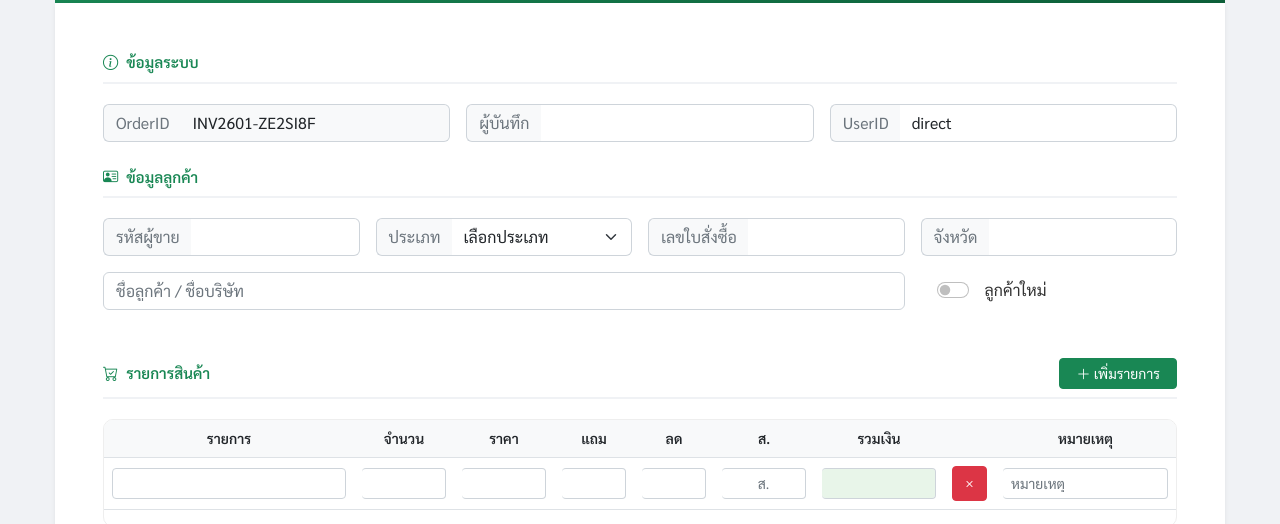
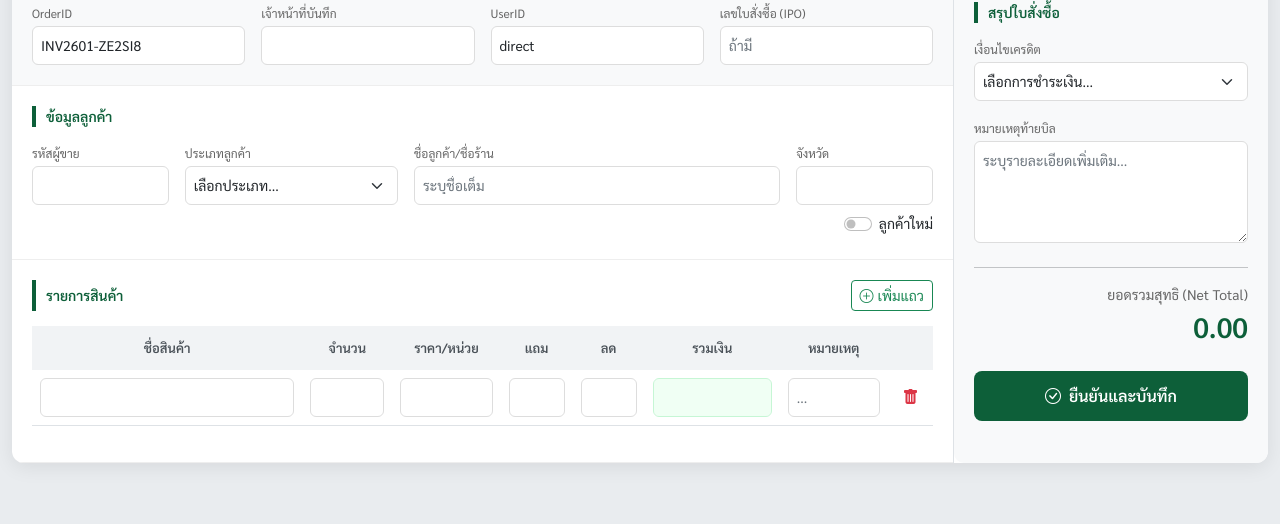
Before and after one commit to GISpharma/lineodersend, a plain HTML site: page old.html in a window 1280 px wide. Shown: the part 96-620 px from the top of the page. Drawn offline with nearby package versions, Linux system fonts and the light colour scheme; some packages are replaced by stand-ins of ours; a script that the page names is missing.

Commit message:
Update old.html

```diff
--- a/old.html
+++ b/old.html
@@ -3,86 +3,101 @@
 <head>
   <meta charset="UTF-8" />
   <meta name="viewport" content="width=device-width, initial-scale=1.0" />
-  <title>GIS รายการสั่งซื้อ</title>
+  <title>GIS Order System</title>
   <link href="https://fonts.googleapis.com/css2?family=Sarabun:wght@300;400;600&display=swap" rel="stylesheet">
   <link href="https://cdn.jsdelivr.net/npm/bootstrap@5.2.3/dist/css/bootstrap.min.css" rel="stylesheet">
   <link rel="stylesheet" href="https://cdn.jsdelivr.net/npm/bootstrap-icons@1.10.0/font/bootstrap-icons.css">
 
   <style>
-    body { background-color: #f0f2f5; font-family: 'Sarabun', sans-serif; color: #333; }
-    .main-container { max-width: 1200px; margin: 30px auto; padding: 0 15px; }
-    .form-header {
-      background: linear-gradient(135deg, #198754 0%, #0d5f39 100%);
-      color: white; padding: 20px 30px; border-radius: 15px 15px 0 0;
+    :root { --primary-color: #0d5f39; --secondary-bg: #f8f9fa; }
+    body { background-color: #e9ecef; font-family: 'Sarabun', sans-serif; font-size: 14px; }
+
+    /* Layout */
+    .main-wrapper { max-width: 1300px; margin: 20px auto; }
+    .glass-card {
+      background: white; border-radius: 12px; border: none;
+      box-shadow: 0 4px 20px rgba(0,0,0,0.08); overflow: hidden;
     }
-    .card { border: none; border-radius: 0 0 15px 15px; box-shadow: 0 10px 30px rgba(0,0,0,0.08); }
-    .section-title {
-      font-size: 0.95rem; font-weight: 600; color: #198754;
-      margin-bottom: 20px; border-bottom: 2px solid #f0f2f5; padding-bottom: 8px;
+
+    /* Header */
+    .top-bar {
+      background: var(--primary-color); color: white;
+      padding: 15px 25px; border-bottom: 4px solid #198754;
     }
-    .input-group-text { background-color: #f8f9fa; border-right: none; color: #6c757d; }
-    .form-control, .form-select { border-left: none; }
-    .form-control:focus, .form-select:focus { box-shadow: none; border-color: #ced4da; }
 
-    /* Table Styling */
-    .table-responsive { border-radius: 10px; border: 1px solid #eee; }
-    .table thead { background-color: #f8f9fa; }
-    .bg-amt { background-color: #e8f5e9 !important; font-weight: bold; color: #198754; }
-    .btn-submit { padding: 12px; font-weight: 600; border-radius: 10px; }
-    .NoPrint button { width: 35px; height: 35px; padding: 0; }
+    /* Sections */
+    .content-section { padding: 20px; border-bottom: 1px solid #eee; }
+    .section-label {
+      font-weight: 600; color: var(--primary-color);
+      margin-bottom: 15px; display: flex; align-items: center;
+      border-left: 4px solid var(--primary-color); padding-left: 10px;
+    }
+
+    /* Form Elements */
+    .form-label-sm { font-size: 12px; color: #666; margin-bottom: 4px; }
+    .form-control-sm, .form-select-sm { border-radius: 6px; border: 1px solid #ddd; padding: 8px; }
+    .input-group-text { background-color: #eee; border-color: #ddd; font-size: 12px; }
+
+    /* Table */
+    .table-custom { font-size: 13px; }
+    .table-custom thead { background: #f1f3f5; }
+    .table-custom th { border: none; padding: 12px 8px; font-weight: 600; color: #495057; }
+    .bg-amount { background-color: #f0fff4 !important; font-weight: 700; color: #0d5f39; border: 1px solid #c6f6d5 !important; }
+
+    /* Sidebar / Summary */
+    .summary-box { background: var(--secondary-bg); border-radius: 10px; padding: 20px; position: sticky; top: 20px; }
+    .total-label { font-size: 14px; color: #666; }
+    .total-value { font-size: 28px; font-weight: 700; color: var(--primary-color); }
+
+    .btn-save { background: var(--primary-color); color: white; padding: 12px; font-weight: 600; border-radius: 8px; transition: 0.3s; }
+    .btn-save:hover { background: #0a4b2d; transform: translateY(-2px); color: white; }
   </style>
 </head>
 <body>
 
-<div class="container main-container">
-  <div class="form-header d-flex justify-content-between align-items-center">
-    <div>
-      <h4 class="mb-0"><i class="bi bi-file-earmark-medical me-2"></i>บันทึกรายการสั่งซื้อ GISPHARMA</h4>
-    </div>
-    <div class="text-end d-none d-md-block">
-      <small class="opacity-75">Order Management System</small>
-    </div>
+<div class="main-wrapper container-fluid">
+  <div class="glass-card">
+    <div class="top-bar d-flex justify-content-between align-items-center">
+      <h5 class="mb-0 fw-bold"><i class="bi bi-box-seam me-2"></i>บันทึกรายการสั่งซื้อ GISPHARMA</h5>
+      <div id="dateDisplay" class="small opacity-75"></div>
     </div>
 
-  <div class="card shadow-sm">
-    <div class="card-body p-4 p-md-5">
     <form id="myForm">
+      <div class="row g-0">
+        <div class="col-lg-9 border-end">
 
-        <div class="section-title"><i class="bi bi-info-circle me-2"></i>ข้อมูลระบบ</div>
-        <div class="row g-3 mb-4">
-          <div class="col-md-4">
-            <div class="input-group">
-              <span class="input-group-text">OrderID</span>
-              <input type="text" id="keyInput" name="order_id" class="form-control bg-light" readonly>
+          <div class="content-section bg-light">
+            <div class="row g-3">
+              <div class="col-md-3">
+                <label class="form-label-sm">OrderID</label>
+                <input type="text" id="keyInput" name="order_id" class="form-control form-control-sm" readonly>
               </div>
+              <div class="col-md-3">
+                <label class="form-label-sm">เจ้าหน้าที่บันทึก</label>
+                <input type="text" id="displayName" name="displayName" class="form-control form-control-sm" required>
               </div>
-          <div class="col-md-4">
-            <div class="input-group">
-              <span class="input-group-text">ผู้บันทึก</span>
-              <input type="text" id="displayName" name="displayName" class="form-control" required>
+              <div class="col-md-3">
+                <label class="form-label-sm">UserID</label>
+                <input type="text" id="userId" name="userId" class="form-control form-control-sm" value="direct">
               </div>
-          </div>
-          <div class="col-md-4">
-            <div class="input-group">
-              <span class="input-group-text">UserID</span>
-              <input type="text" id="userId" name="userId" class="form-control" value="direct" required>
+              <div class="col-md-3">
+                <label class="form-label-sm">เลขใบสั่งซื้อ (IPO)</label>
+                <input type="text" name="ipo" class="form-control form-control-sm" placeholder="ถ้ามี">
               </div>
             </div>
           </div>
 
-        <div class="section-title"><i class="bi bi-person-vcard me-2"></i>ข้อมูลลูกค้า</div>
-        <div class="row g-3 mb-3">
-          <div class="col-md-3">
-            <div class="input-group">
-              <span class="input-group-text">รหัสผู้ขาย</span>
-              <input type="text" name="sell_id" class="form-control" required>
-            </div>
+          <div class="content-section">
+            <div class="section-label">ข้อมูลลูกค้า</div>
+            <div class="row g-3">
+              <div class="col-md-2">
+                <label class="form-label-sm">รหัสผู้ขาย</label>
+                <input type="text" name="sell_id" class="form-control form-control-sm" required>
               </div>
               <div class="col-md-3">
-            <div class="input-group">
-              <span class="input-group-text">ประเภท</span>
-              <select name="category" class="form-select" required>
-                <option value="">เลือกประเภท</option>
+                <label class="form-label-sm">ประเภทลูกค้า</label>
+                <select name="category" class="form-select form-select-sm" required>
+                  <option value="">เลือกประเภท...</option>
                   <option value="ร้านขายยา">ร้านขายยา</option>
                   <option value="คลีนิก">คลีนิก</option>
                   <option value="โรงพยาบาลรัฐ">โรงพยาบาลรัฐ</option>
@@ -91,78 +106,69 @@
                   <option value="ออนไลน์">ออนไลน์</option>
                 </select>
               </div>
+              <div class="col-md-5">
+                <label class="form-label-sm">ชื่อลูกค้า/ชื่อร้าน</label>
+                <input type="text" name="cust_nm" class="form-control form-control-sm" required placeholder="ระบุชื่อเต็ม">
               </div>
-          <div class="col-md-3">
-            <div class="input-group">
-              <span class="input-group-text">เลขใบสั่งซื้อ</span>
-              <input type="text" name="ipo" class="form-control">
+              <div class="col-md-2">
+                <label class="form-label-sm">จังหวัด</label>
+                <input list="provincesList" name="city" class="form-control form-control-sm" required>
               </div>
+              <div class="col-12 mt-2 text-end">
+                <div class="form-check form-switch d-inline-block">
+                  <input class="form-check-input" type="checkbox" id="newCustomerCheckbox" name="new_customer_flag" value="1">
+                  <label class="form-check-label" for="newCustomerCheckbox">ลูกค้าใหม่</label>
                 </div>
-          <div class="col-md-3">
-            <div class="input-group">
-              <span class="input-group-text">จังหวัด</span>
-              <input list="provincesList" id="cityInput" name="city" class="form-control" required>
               </div>
             </div>
           </div>
 
-        <div class="row g-3 mb-5">
-          <div class="col-md-9">
-            <input type="text" name="cust_nm" class="form-control" style="border-left: 1px solid #ced4da;" placeholder="ชื่อลูกค้า / ชื่อบริษัท" required>
+          <div class="content-section">
+            <div class="section-label d-flex justify-content-between">
+              <span>รายการสินค้า</span>
+              <button type="button" class="btn btn-outline-success btn-sm" onclick="BtnAdd()"><i class="bi bi-plus-circle me-1"></i>เพิ่มแถว</button>
             </div>
-          <div class="col-md-3 d-flex align-items-center">
-            <div class="form-check form-switch ms-3">
-              <input class="form-check-input" type="checkbox" id="newCustomerCheckbox" name="new_customer_flag" value="1">
-              <label class="form-check-label ms-2" for="newCustomerCheckbox">ลูกค้าใหม่</label>
+            <div class="table-responsive">
+              <table class="table table-custom align-middle">
+                <thead>
+                  <tr class="text-center">
+                    <th style="width: 30%;">ชื่อสินค้า</th>
+                    <th style="width: 10%;">จำนวน</th>
+                    <th style="width: 12%;">ราคา/หน่วย</th>
+                    <th style="width: 8%;">แถม</th>
+                    <th style="width: 8%;">ลด</th>
+                    <th style="width: 15%;">รวมเงิน</th>
+                    <th style="width: 12%;">หมายเหตุ</th>
+                    <th style="width: 5%;"></th>
+                  </tr>
+                </thead>
+                <tbody id="TBody">
+                  <tr id="TRow">
+                    <td><input list="itemSelect" name="item_nm" class="form-control form-control-sm"></td>
+                    <td><input type="number" name="qty" class="form-control form-control-sm text-center" onchange="Calc(this)"></td>
+                    <td><input type="number" name="rate" class="form-control form-control-sm text-end" onchange="Calc(this)"></td>
+                    <td><input type="number" name="give" class="form-control form-control-sm text-center" onchange="Calc(this)"></td>
+                    <td><input type="number" name="dis" class="form-control form-control-sm text-center" onchange="Calc(this)"></td>
+                    <td><input type="number" name="amt" class="form-control form-control-sm text-end bg-amount" readonly></td>
+                    <td><input type="text" name="note_nm" class="form-control form-control-sm" placeholder="..."></td>
+                    <td class="text-center">
+                      <button type="button" class="btn btn-link text-danger p-0" onclick="BtnDel(this)"><i class="bi bi-trash-fill"></i></button>
+                    </td>
+                  </tr>
+                </tbody>
+              </table>
             </div>
           </div>
         </div>
 
-        <div class="section-title d-flex justify-content-between align-items-center">
-          <span><i class="bi bi-cart-check me-2"></i>รายการสินค้า</span>
-          <button type="button" class="btn btn-success btn-sm px-3" onclick="BtnAdd()"><i class="bi bi-plus-lg"></i> เพิ่มรายการ</button>
-        </div>
+        <div class="col-lg-3">
+          <div class="summary-box h-100">
+            <div class="section-label">สรุปใบสั่งซื้อ</div>
 
-        <div class="table-responsive mb-4">
-          <table class="table table-hover align-middle">
-            <thead class="text-center small">
-              <tr>
-                <th style="min-width: 250px;">รายการ</th>
-                <th style="width: 100px;">จำนวน</th>
-                <th style="width: 100px;">ราคา</th>
-                <th style="width: 80px;">แถม</th>
-                <th style="width: 80px;">ลด</th>
-                <th style="width: 100px;">ส.</th>
-                <th style="width: 130px;">รวมเงิน</th>
-                <th class="NoPrint"></th>
-                <th>หมายเหตุ</th>
-              </tr>
-            </thead>
-            <tbody id="TBody">
-              <tr id="TRow">
-                <td><input list="itemSelect" name="item_nm" class="form-control form-control-sm" style="border-left:1px solid #ced4da"></td>
-                <td><input type="number" name="qty" class="form-control form-control-sm text-center" onchange="Calc(this)"></td>
-                <td><input type="number" name="rate" class="form-control form-control-sm text-end" onchange="Calc(this)"></td>
-                <td><input type="number" name="give" class="form-control form-control-sm text-center" onchange="Calc(this)"></td>
-                <td><input type="number" name="dis" class="form-control form-control-sm text-center" onchange="Calc(this)"></td>
-                <td><input type="text" name="smp" class="form-control form-control-sm text-center" placeholder="ส."></td>
-                <td><input type="number" name="amt" class="form-control form-control-sm text-end bg-amt" readonly></td>
-                <td class="NoPrint text-center">
-                  <button type="button" class="btn btn-danger btn-sm" onclick="BtnDel(this)"><i class="bi bi-x"></i></button>
-                </td>
-                <td><input type="text" name="note_nm" class="form-control form-control-sm" placeholder="หมายเหตุ"></td>
-              </tr>
-            </tbody>
-          </table>
-        </div>
-
-        <div class="row g-4">
-          <div class="col-md-6">
-            <div class="p-3 border rounded bg-light h-100">
-              <div class="input-group mb-3">
-                <span class="input-group-text">เครดิต</span>
-                <select name="credit" class="form-select">
-                  <option value="">เลือกเครดิต</option>
+            <div class="mb-4">
+              <label class="form-label-sm">เงื่อนไขเครดิต</label>
+              <select name="credit" class="form-select form-select-sm mb-3">
+                <option value="">เลือกการชำระเงิน...</option>
                 <option value="เงินสด">เงินสด</option>
                 <option value="7 วัน">7 วัน</option>
                 <option value="30 วัน">30 วัน</option>
@@ -170,33 +176,31 @@
                 <option value="90 วัน">90 วัน</option>
                 <option value="120 วัน">120 วัน</option>
               </select>
+
+              <label class="form-label-sm">หมายเหตุท้ายบิล</label>
+              <textarea name="note" class="form-control form-control-sm" rows="4" placeholder="ระบุรายละเอียดเพิ่มเติม..."></textarea>
             </div>
-              <textarea name="note" class="form-control" style="border-left:1px solid #ced4da" rows="3" placeholder="หมายเหตุท้ายบิล..."></textarea>
-            </div>
-          </div>
-          <div class="col-md-6">
-            <div class="p-3 border rounded bg-white shadow-sm h-100 d-flex flex-column justify-content-between">
-              <div class="d-flex justify-content-between align-items-center mb-3">
-                <span class="h5 mb-0 text-muted">ยอดรวมทั้งหมด</span>
-                <div class="text-end">
-                  <h2 class="text-success mb-0" id="displayTotal">0.00</h2>
+
+            <hr>
+
+            <div class="text-end mb-4">
+              <div class="total-label">ยอดรวมสุทธิ (Net Total)</div>
+              <div class="total-value" id="displayTotal">0.00</div>
               <input type="hidden" id="FTotal" name="FTotal">
             </div>
-              </div>
-              <button type="button" id="submitButton" class="btn btn-success btn-submit w-100" onclick="submitForm()">
-                <i class="bi bi-save me-2"></i> ส่งข้อมูลรายการสั่งซื้อ
+
+            <button type="button" id="submitButton" class="btn btn-save w-100" onclick="submitForm()">
+              <i class="bi bi-check-circle me-2"></i>ยืนยันและบันทึก
             </button>
+
+            <div id="loading" class="text-center mt-3" style="display:none">
+              <div class="spinner-border spinner-border-sm text-success" role="status"></div>
+              <span class="ms-2 text-muted">กำลังส่งข้อมูล...</span>
             </div>
           </div>
         </div>
-
-        <div id="loading" class="text-center mt-4" style="display:none">
-          <div class="spinner-border text-success mb-2" role="status"></div>
-          <div class="small text-muted">กำลังบันทึกข้อมูล กรุณารอสักครู่...</div>
       </div>
-
     </form>
-    </div>
   </div>
 </div>
 
@@ -238,13 +242,22 @@
 
 <script src="https://code.jquery.com/jquery-3.6.0.min.js"></script>
 <script src="https://cdn.jsdelivr.net/npm/sweetalert2@11"></script>
-<script src="https://cdn.jsdelivr.net/npm/bootstrap@5.2.3/dist/js/bootstrap.bundle.min.js"></script>
 
 <script>
+    // System Functions
+    window.onload = () => {
+      const d = new Date();
+      const options = { year: 'numeric', month: 'long', day: 'numeric' };
+      $('#dateDisplay').text(d.toLocaleDateString('th-TH', options));
+
+      const yy = String(d.getFullYear()).slice(-2), mm = String(d.getMonth()+1).padStart(2,'0');
+      $('#keyInput').val(`INV${yy}${mm}-${Math.random().toString(36).slice(2,8).toUpperCase()}`);
+    };
+
     function BtnAdd() {
       const v = $('#TRow').clone().appendTo('#TBody');
       v.removeAttr('id').find('input').val('');
-      v.find('.bg-amt').val('0');
+      v.find('.bg-amount').val('0');
     }
 
     function BtnDel(btn) {
@@ -269,18 +282,13 @@
       $('#displayTotal').text(sum.toLocaleString(undefined, {minimumFractionDigits: 2}));
     }
 
-    window.onload = () => {
-      const d = new Date(), yy = String(d.getFullYear()).slice(-2), mm = String(d.getMonth()+1).padStart(2,'0');
-      $('#keyInput').val(`INV${yy}${mm}-${Math.random().toString(36).slice(2,9).toUpperCase()}`);
-    };
-
     function submitForm(){
-      if(!$('input[name="cust_nm"]').val()) {
-        Swal.fire('กรุณาระบุชื่อลูกค้า', '', 'warning');
+      if(!$('input[name="cust_nm"]').val() || !$('input[name="sell_id"]').val()) {
+        Swal.fire('กรุณากรอกข้อมูลสำคัญ', 'รหัสผู้ขาย และชื่อลูกค้า ห้ามว่าง', 'warning');
         return;
       }
 
-      $('#submitButton').prop('disabled',true).html('<span class="spinner-border spinner-border-sm"></span> กำลังบันทึก...');
+      $('#submitButton').prop('disabled',true).html('<span class="spinner-border spinner-border-sm"></span> บันทึกข้อมูล...');
       $('#loading').show();
 
       const fd = new FormData($('#myForm')[0]);
@@ -292,14 +300,18 @@
         contentType: false
       })
       .done(() => {
-        Swal.fire('สำเร็จ', 'บันทึกข้อมูลเรียบร้อยแล้ว', 'success').then(() => location.reload());
+        Swal.fire({
+          icon: 'success', title: 'บันทึกสำเร็จ',
+          text: 'ข้อมูลถูกบันทึกเรียบร้อย',
+          confirmButtonColor: '#0d5f39'
+        }).then(() => location.reload());
       })
       .fail(() => {
-        Swal.fire('ล้มเหลว', 'ไม่สามารถส่งข้อมูลได้', 'error');
+        Swal.fire('ล้มเหลว', 'ไม่สามารถเชื่อมต่อเซิร์ฟเวอร์ได้', 'error');
       })
       .always(() => {
         $('#loading').hide();
-        $('#submitButton').prop('disabled',false).html('<i class="bi bi-save me-2"></i> บันทึกข้อมูล');
+        $('#submitButton').prop('disabled',false).html('<i class="bi bi-check-circle me-2"></i>ยืนยันและบันทึก');
       });
     }
 </script>
```
Lines whose indentation alone changed are shown as unchanged.
